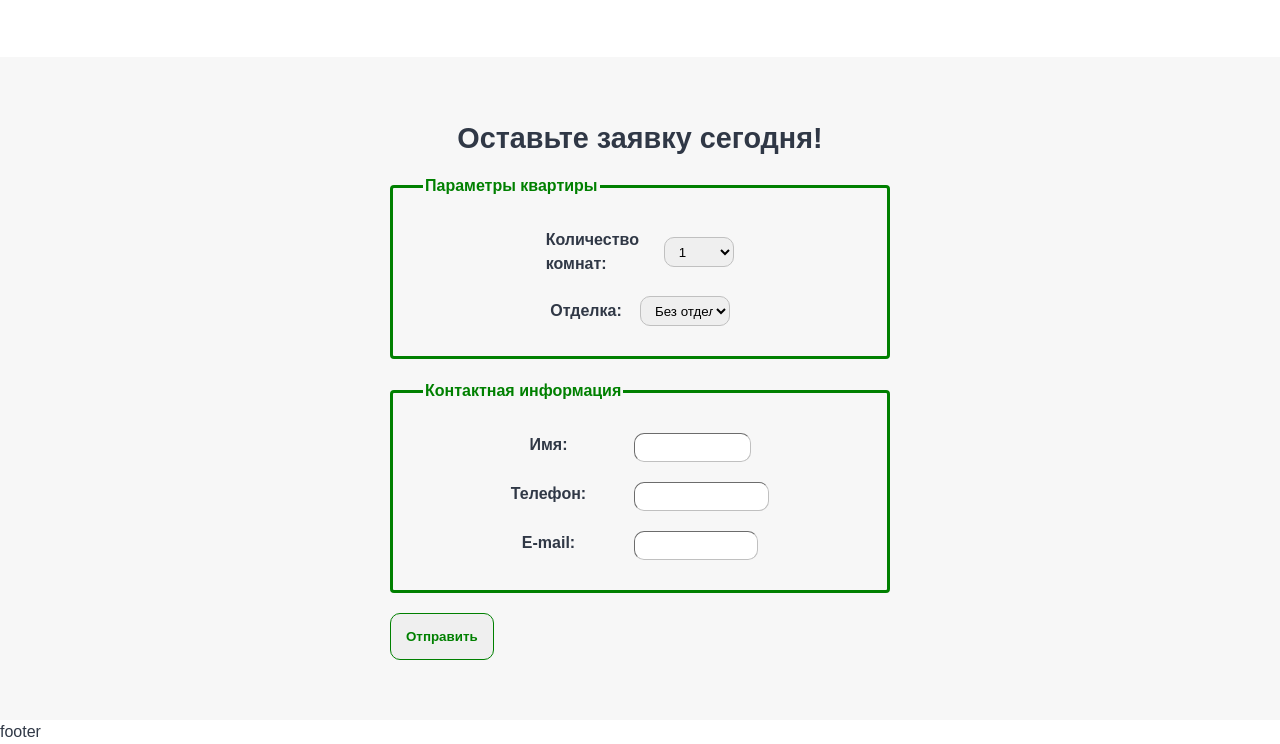
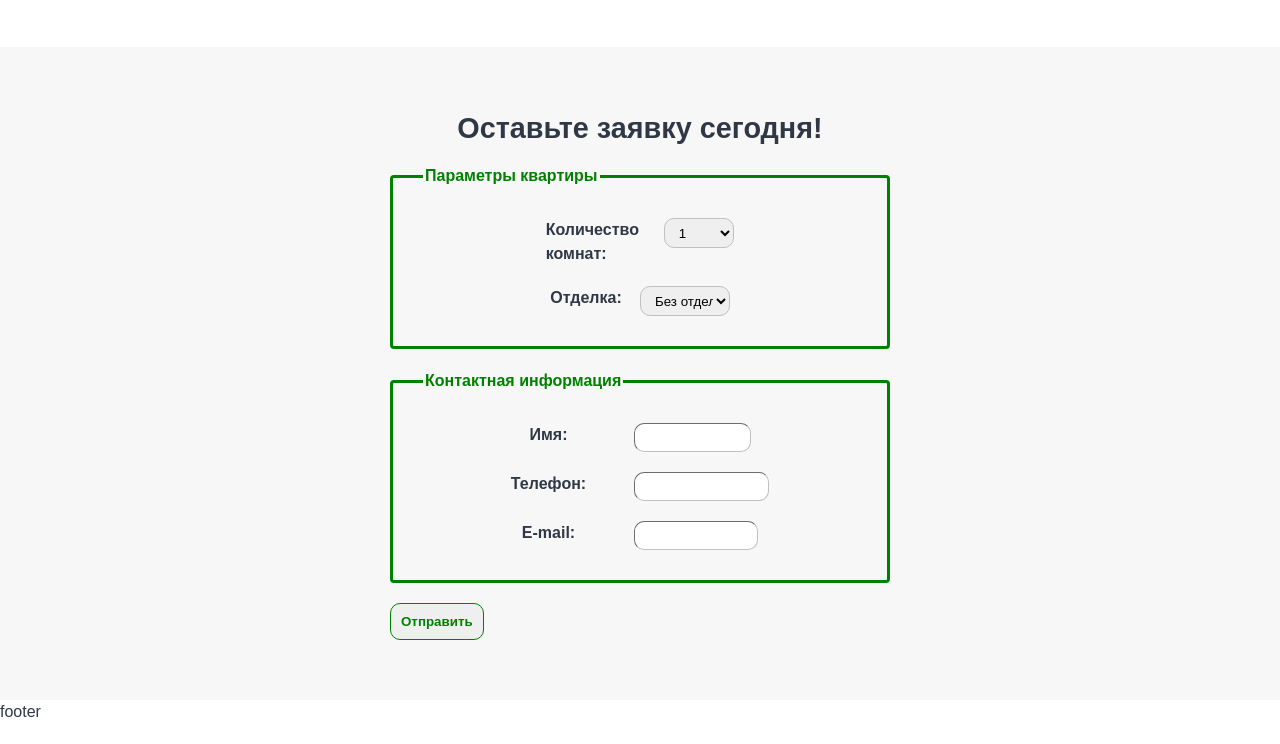
Before and after one commit to allanteone/layout-designer-project-lvl1, a website: page src/index.html in a window 1280 px wide. Shown: the part 1520-2264 px from the top of the page. Drawn offline with Linux system fonts and the light colour scheme.

Commit message:
refactor html and css

```diff
--- a/src/index.html
+++ b/src/index.html
@@ -31,7 +31,7 @@
             <img class="main-banner-content-logo mb-10" src="img/logo.svg" alt="ЖК «Лунное море»" title="ЖК «Лунное море»">
             <h1 class="mb-10">ЖК «Лунное море»</h1>
             <span class="main-banner-content-title">Место, откуда не хочется улетать</span>
-            <a class="main-banner-content-link mb-10 mt-10" href="#">Забронировать</a>
+            <a class="main-banner-content-link clickable mb-10 mt-10" href="#">Забронировать</a>
         </div>
     </div>
 
@@ -82,24 +82,24 @@
         </section>
     </div>
 
-    <div class="form-block-container">
-        <div class="form-block-content">
+    <div class="form-block-container pt-60 pb-60 w-100p">
+        <div class="form-block-content w-1000">
             <form action="" class="form-block">
                 <h2>Оставьте заявку сегодня!</h2>
-                <fieldset class="form-block-parameters">
+
+                <fieldset class="form-block-field w-100p mb-20">
                     <legend>Параметры квартиры</legend>
-                    <div class="form-block-parameters-rooms">
+                    <div class="form-block-field-parameters mb-20">
                         <span>Количество комнат:</span>
-                        <select>
+                        <select class="input-field">
                             <option>1</option>
                             <option>2</option>
                             <option>3</option>
                         </select>
                     </div>
-
-                    <div class="form-block-parameters-facing">
+                    <div class="form-block-field-parameters">
                         <span>Отделка:</span>
-                        <select>
+                        <select class="input-field">
                             <option>Без отделки</option>
                             <option>Эконом-класс</option>
                             <option>Люкс-класс</option>
@@ -108,36 +108,29 @@
                 </fieldset>
 
 
+                <fieldset class="form-block-field w-100p mb-20">
+                    <legend>Контактная информация</legend>
+                    <div class="form-block-field-parameters mb-20">
+                        <span>Имя:</span>
+                        <input class="input-field" type="text">
+                    </div>
+                    <div class="form-block-field-parameters mb-20">
+                        <span>Телефон:</span>
+                        <input class="input-field" type="text">
+                    </div>
+                    <div class="form-block-field-parameters">
+                        <span>E-mail:</span>
+                        <input class="input-field" type="text">
+                    </div>
+                </fieldset>
 
-
-                <fieldset class="form-block-userdata">
-                    <legend>Контактная информация</legend>
-                    <div class="form-block-userdata-name">
-                        <span>Имя:</span>
-                        <input type="text">
-                    </div>
-                    <div class="form-block-userdata-phone">
-                        <span>Телефон:</span>
-                        <input type="text">
-                    </div>
-                    <div class="form-block-userdata-email">
-                        <span>E-mail:</span>
-                        <input type="text">
-                    </div>
-
-                </fieldset>
-                <div class="button-container">
-                    <button>Отправить</button>
+                <div class="button-container w-100p">
+                    <button class="clickable">Отправить</button>
                 </div>
 
             </form>
         </div>
     </div>
-
-
-
-
-
 
 </main>
 
--- a/src/styles/style.css
+++ b/src/styles/style.css
@@ -88,6 +88,10 @@ header {
   margin-bottom: 10px;
 }
 
+.mb-20 {
+  margin-bottom: 20px;
+}
+
 .mt-10 {
   margin-top: 10px;
 }
@@ -148,14 +152,8 @@ header {
 }
 
 .main-banner-content-link {
-  padding: 15px;
-
   color: white;
-  font-weight: 700;
-  text-decoration: none;
-
   border: 1px solid white;
-  border-radius: 10px;
 }
 
 .advantages-block-container {
@@ -209,9 +207,6 @@ section + section {
 
 
 .form-block-container {
-  padding-top: 60px;
-  padding-bottom: 60px;
-  width: 100%;
   background-color: #f7f7f7;
 
   display: flex;
@@ -219,24 +214,13 @@ section + section {
 }
 
 .form-block-content {
-  width: 1000px;
-
   display: flex;
   justify-content: center;
 }
 
-.form-block {
-  width: 50%;
 
-
-  display: flex;
-  flex-direction: column;
-  align-items: center;
-}
-
-.form-block-parameters {
+.form-block-field {
   border-radius: 4px;
-  width: 100%;
 
   display: flex;
   flex-direction: column;
@@ -248,11 +232,18 @@ section + section {
   box-sizing: border-box;
 
   border: green solid 3px;
-
-  margin-bottom: 20px;
+}
 
 
+.form-block {
+  width: 50%;
+
+
+  display: flex;
+  flex-direction: column;
+  align-items: center;
 }
+
 
 legend {
   font-weight: 700;
@@ -265,93 +256,52 @@ span {
 
 }
 
-.form-block-parameters-rooms {
+
+
+.form-block-field-parameters {
   display: flex;
   justify-content: space-between;
-  align-items: center;
-
-  margin-bottom: 20px;
-}
-
-
-select {
-  height: 30px;
-  width: 50%;
-
-  border-radius: 10px;
-  border-color: silver;
-
-  text-indent: 10px;
-
-
-  border-width: 1px;
-}
-
-.form-block-parameters-facing {
-  display: flex;
-  justify-content: space-between;
-  align-items: center;
 }
 
 
 
 
 
-.form-block-userdata {
-  border-radius: 4px;
-  width: 100%;
 
-  display: flex;
-  flex-direction: column;
-  align-items: center;
-  justify-content: center;
 
-  padding: 30px;
 
-  box-sizing: border-box;
-
-  border: green solid 3px;
-  margin-bottom: 20px;
-
-}
-
-.form-block-userdata-name,
-.form-block-userdata-phone,
-.form-block-userdata-email {
-  display: flex;
-  justify-content: space-between;
-}
-
-.form-block-userdata-name,
-.form-block-userdata-phone {
-  margin-bottom: 20px;
-}
-
-input {
+.input-field {
   height: 25px;
   width: 50%;
 
   border-radius: 10px;
   border-color: silver;
-
+  text-indent: 10px;
 
   border-width: 1px;
 }
 
+select.input-field {
+  height: 30px;
+}
+
 
 .button-container {
-  width: 100%;
   display: flex;
 }
 
-button {
-  padding: 15px;
 
-  color: green;
+.clickable {
+  padding: 10px;
+
   font-weight: 700;
   text-decoration: none;
 
+  border-radius: 10px;
+}
+
+
+button {
+  color: green;
   border: 1px solid green;
-  border-radius: 10px;
-
 }
```
